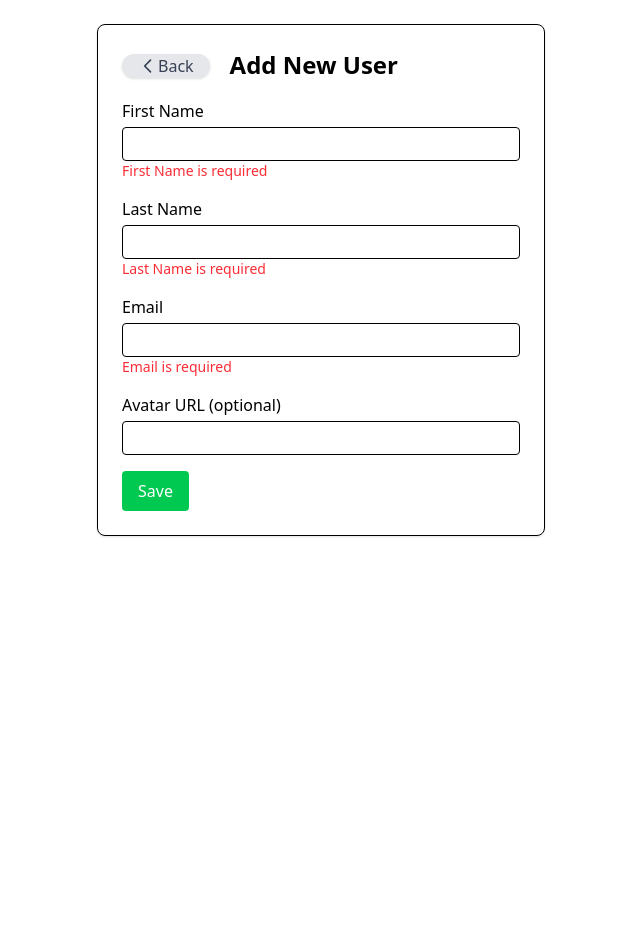
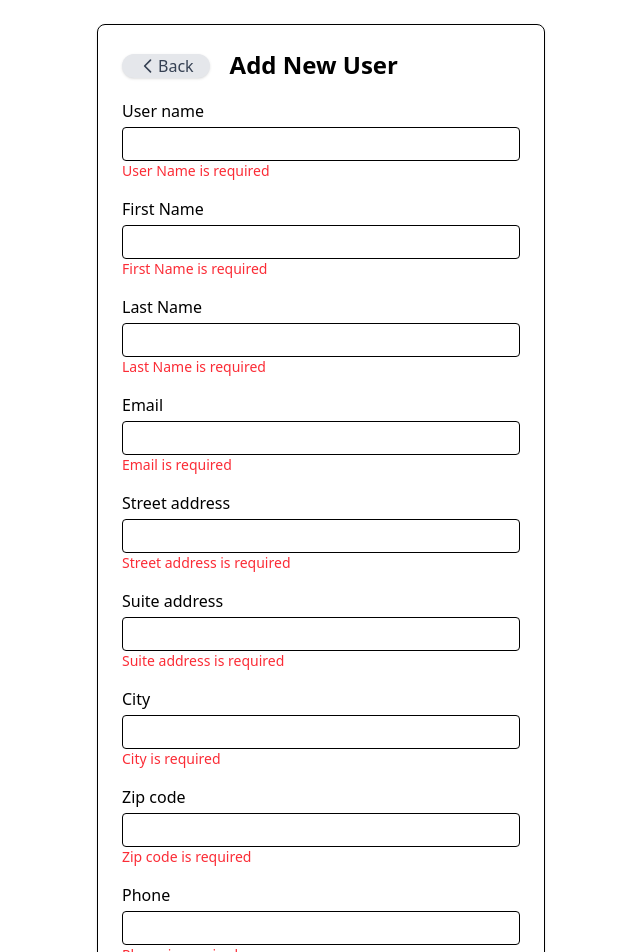
Before and after one commit to afava-ava/AngularBasic-FinalLab-UserManager, an Angular app: page /users/add in a window 1280 px wide. Shown: the top 952 px of the page, without its empty margins (319-959 px from the left). Before the commit the page ends 800 px from the top, so only its background shows below. Built offline with nearby package versions, Linux system fonts and the light colour scheme.

Commit message:
Modify add and detail user screens to get all properties and use reactive forms

```diff
--- a/src/app/features/shared/pipes/fullName.pipe.ts
+++ b/src/app/features/shared/pipes/fullName.pipe.ts
@@ -10,17 +10,12 @@ export class FullNamePipe implements PipeTransform {
       return '';
     }
 
-    const splitFullname = value.split(';');
+    const splitFullname = value.split(' ');
 
-    const capitalizeSplitFullName = splitFullname.map(chunk =>
-      {
-        if (chunk.length > 0) {
-        return chunk.charAt(0).toUpperCase() + chunk.slice(1);
-        }
-        return '';
-      });
+    const capitalize = (chunk: string) => {
+      return chunk.charAt(0).toUpperCase() + chunk.slice(1);
+    };
 
-    return capitalizeSplitFullName.join(' ');
+    return `${capitalize(splitFullname[1])}, ${capitalize(splitFullname[0])}`;
   }
-
 }
--- a/src/app/features/users/components/add-user-form/add-user-form.html
+++ b/src/app/features/users/components/add-user-form/add-user-form.html
@@ -17,16 +17,18 @@
     </a>
     <h2 class="ml-5 pb-0.5 text-2xl font-bold">Add New User</h2>
   </div>
-  <form (ngSubmit)="onSubmit(form)" #form="ngForm" class="space-y-4">
+  <form [formGroup]="form" (ngSubmit)="onSubmit()" class="space-y-4">
+    <div>
+      <label class="block mb-1">User name</label>
+      <input formControlName="userName" class="border rounded w-full px-2 py-1" />
+      @if (userName?.errors?.['required']) {
+      <div class="text-red-500 text-sm">User Name is required</div>
+      }
+    </div>
+
     <div>
       <label class="block mb-1">First Name</label>
-      <input
-        name="firstName"
-        [(ngModel)]="user.firstName"
-        required
-        #firstName="ngModel"
-        class="border rounded w-full px-2 py-1"
-      />
+      <input formControlName="firstName" class="border rounded w-full px-2 py-1" />
       @if (firstName?.errors?.['required']) {
       <div class="text-red-500 text-sm">First Name is required</div>
       }
@@ -34,13 +36,7 @@
 
     <div>
       <label class="block mb-1">Last Name</label>
-      <input
-        name="lastName"
-        [(ngModel)]="user.lastName"
-        required
-        #lastName="ngModel"
-        class="border rounded w-full px-2 py-1"
-      />
+      <input formControlName="lastName" class="border rounded w-full px-2 py-1" />
       @if (lastName?.errors?.['required']) {
       <div class="text-red-500 text-sm">Last Name is required</div>
       }
@@ -48,15 +44,7 @@
 
     <div>
       <label class="block mb-1">Email</label>
-      <input
-        name="email"
-        [(ngModel)]="user.email"
-        required
-        email="true"
-        type="email"
-        #email="ngModel"
-        class="border rounded w-full px-2 py-1"
-      />
+      <input formControlName="email" type="email" class="border rounded w-full px-2 py-1" />
       @if (email?.errors?.['required']) {
       <div class="text-red-500 text-sm">Email is required</div>
       } @if (email?.errors?.['email']) {
@@ -65,15 +53,59 @@
     </div>
 
     <div>
-      <label class="block mb-1">Avatar URL (optional)</label>
-      <input name="avatar" [(ngModel)]="user.avatar" class="border rounded w-full px-2 py-1" />
+      <label class="block mb-1">Street address</label>
+      <input formControlName="street" class="border rounded w-full px-2 py-1" />
+      @if (street?.errors?.['required']) {
+      <div class="text-red-500 text-sm">Street address is required</div>
+      }
     </div>
 
-    <button
-      type="submit"
-      [disabled]="form.invalid"
-      class="bg-green-500 hover:bg-green-600 text-white px-4 py-2 rounded"
-    >
+    <div>
+      <label class="block mb-1">Suite address</label>
+      <input formControlName="suite" class="border rounded w-full px-2 py-1" />
+      @if (suite?.errors?.['required']) {
+      <div class="text-red-500 text-sm">Suite address is required</div>
+      }
+    </div>
+
+    <div>
+      <label class="block mb-1">City</label>
+      <input formControlName="city" class="border rounded w-full px-2 py-1" />
+      @if (city?.errors?.['required']) {
+      <div class="text-red-500 text-sm">City is required</div>
+      }
+    </div>
+
+    <div>
+      <label class="block mb-1">Zip code</label>
+      <input formControlName="zipCode" class="border rounded w-full px-2 py-1" />
+      @if (zipCode?.errors?.['required']) {
+      <div class="text-red-500 text-sm">Zip code is required</div>
+      }
+    </div>
+
+    <div>
+      <label class="block mb-1">Phone</label>
+      <input formControlName="phone" class="border rounded w-full px-2 py-1" />
+      @if (phone?.errors?.['required']) {
+      <div class="text-red-500 text-sm">Phone is required</div>
+      }
+    </div>
+
+    <div>
+      <label class="block mb-1">Company</label>
+      <input formControlName="company" class="border rounded w-full px-2 py-1" />
+      @if (company?.errors?.['required']) {
+      <div class="text-red-500 text-sm">Company is required</div>
+      }
+    </div>
+
+    <div>
+      <label class="block mb-1">Avatar URL (optional)</label>
+      <input formControlName="avatar" class="border rounded w-full px-2 py-1" />
+    </div>
+
+    <button type="submit" class="bg-green-500 hover:bg-green-600 text-white px-4 py-2 rounded">
       Save
     </button>
   </form>
--- a/src/app/features/users/components/add-user-form/add-user-form.ts
+++ b/src/app/features/users/components/add-user-form/add-user-form.ts
@@ -1,31 +1,64 @@
-import { Component, EventEmitter, Output } from '@angular/core';
-import { FormsModule } from '@angular/forms';
+import { Component, EventEmitter, inject, Output } from '@angular/core';
+import { FormBuilder, ReactiveFormsModule, Validators } from '@angular/forms';
 import { RouterLink } from '@angular/router';
+import { User } from '../../models/user';
 
 @Component({
   selector: 'app-add-user-form',
-  imports: [FormsModule, RouterLink],
+  imports: [ReactiveFormsModule, RouterLink],
   templateUrl: './add-user-form.html'
 })
 export class AddUserForm {
   @Output() save = new EventEmitter<any>();
 
-  user = {
-    firstName: '',
-    lastName: '',
-    email: '',
-    avatar: ''
+  fb = inject(FormBuilder);
+
+  form = this.fb.group({
+    userName: ['', [Validators.required]],
+    firstName: ['', [Validators.required]],
+    lastName: ['', [Validators.required]],
+    email: ['', [Validators.required, Validators.email]],
+    street: ['', [Validators.required]],
+    suite: ['', [Validators.required]],
+    city: ['', [Validators.required]],
+    zipCode: ['', [Validators.required]],
+    phone: ['', [Validators.required]],
+    company: ['', [Validators.required]],
+    avatar: ['']
+  });
+
+  get userName() { return this.form.get('userName'); }
+  get firstName() { return this.form.get('firstName'); }
+  get lastName() { return this.form.get('lastName'); }
+  get email() { return this.form.get('email'); }
+  get street() { return this.form.get('street'); }
+  get suite() { return this.form.get('suite'); }
+  get city() { return this.form.get('city'); }
+  get zipCode() { return this.form.get('zipCode'); }
+  get phone() { return this.form.get('phone'); }
+  get company() { return this.form.get('company'); }
+
+  private mapFormToUser(formValue: any): User {
+    return {
+      id: 0, // ID will be set by the backend
+      username: formValue.userName,
+      name: `${formValue.firstName} ${formValue.lastName}`,
+      email: formValue.email,
+      phone: formValue.phone,
+      address: {
+        street: formValue.street,
+        suite: formValue.suite,
+        city: formValue.city,
+        zipCode: formValue.zipCode
+      },
+      company: formValue.company,
+      avatar: formValue.avatar || undefined
+    };
   }
 
-  onSubmit(form: any) {
-    if (form.valid) {
-      this.save.emit(this.user);
-      this.user = {
-        firstName: '',
-        lastName: '',
-        email: '',
-        avatar: ''
-      };
+  onSubmit() {
+    if (this.form.valid) {
+      this.save.emit(this.mapFormToUser(this.form.value));
     }
   }
 }
--- a/src/app/features/users/components/user-list-item/user-list-item.html
+++ b/src/app/features/users/components/user-list-item/user-list-item.html
@@ -3,7 +3,7 @@
     routerLink="/users/{{ user.id }}"
     class="no-underline hover:underline font-semibold text-gray-800"
   >
-    {{ user.firstName + ';' + user.lastName | fullName }}
+    {{ user.name | fullName }}
   </a>
   @if(isMockVersion){
   <button
--- a/src/app/features/users/mappers/user-mapper.ts
+++ b/src/app/features/users/mappers/user-mapper.ts
@@ -4,9 +4,17 @@ export function mapApiUser(apiUser: any): User {
   // Split full name into first and last name
   return {
     id: apiUser.id,
-    firstName: apiUser.name.split(' ')[0],
-    lastName: apiUser.name.split(' ').slice(1).join(' '),
+    name: apiUser.name,
+    username: apiUser.username,
     email: apiUser.email,
+    phone: apiUser.phone,
+    address: {
+      street: apiUser.address.street,
+      suite: apiUser.address.suite,
+      city: apiUser.address.city,
+      zipCode: apiUser.address.zipCode
+    },
+    company: apiUser.company.name,
     avatar: `https://i.pravatar.cc/150?img=1${apiUser.id}` // optional
   };
 }
--- a/src/app/features/users/models/user.ts
+++ b/src/app/features/users/models/user.ts
@@ -1,7 +1,15 @@
 export interface User {
     id: number;
-    firstName: string;
-    lastName: string;
+    name: string;
+    username: string;
     email: string;
+    phone: string;
+    address:{
+        street: string,
+        suite: string,
+        city: string,
+        zipCode: string,
+    };
+    company: string;
     avatar?: string;
 }
--- /dev/null
+++ b/src/app/features/users/models/user.utils.ts
@@ -0,0 +1,6 @@
+import { User } from "./user";
+
+export function getFullAddress(user: User): string {
+  const { street, suite, city, zipCode } = user.address;
+  return `${street}, ${suite}, ${city}, ${zipCode}`;
+}
--- a/src/app/features/users/services/user-api.ts
+++ b/src/app/features/users/services/user-api.ts
@@ -11,9 +11,51 @@ import { UserSettings } from './user-settings';
 export class UserApi {
 
   private mockUsers: User[] = [
-    { id: 1, firstName: 'Juan', lastName: 'Pérez', email: 'juan.perez@example.com', avatar: 'https://i.pravatar.cc/150?img=1' },
-    { id: 2, firstName: 'Ana', lastName: 'López', email: 'ana.lopez@example.com', avatar: 'https://i.pravatar.cc/150?img=2' },
-    { id: 3, firstName: 'Luis', lastName: 'Martínez', email: 'luis.martinez@example.com', avatar: 'https://i.pravatar.cc/150?img=3' }
+    {
+      id: 1,
+      name: 'Juan Pérez',
+      username: 'juanp',
+      email: 'juan.perez@example.com',
+      phone: '555-1234',
+      address: {
+        street: 'Calle Falsa',
+        suite: 'Apt. 1',
+        city: 'Madrid',
+        zipCode: '28001'
+      },
+      company: 'Acme Inc.',
+      avatar: 'https://i.pravatar.cc/150?img=1'
+    },
+    {
+      id: 2,
+      name: 'Ana López',
+      username: 'analo',
+      email: 'ana.lopez@example.com',
+      phone: '555-5678',
+      address: {
+        street: 'Avenida Real',
+        suite: 'Suite 2',
+        city: 'Barcelona',
+        zipCode: '08002'
+      },
+      company: 'Globex Corporation',
+      avatar: 'https://i.pravatar.cc/150?img=2'
+    },
+    {
+      id: 3,
+      name: 'Luis Martínez',
+      username: 'luism',
+      email: 'luis.martinez@example.com',
+      phone: '555-9012',
+      address: {
+        street: 'Plaza Mayor',
+        suite: 'Piso 3',
+        city: 'Valencia',
+        zipCode: '46003'
+      },
+      company: 'Initech',
+      avatar: 'https://i.pravatar.cc/150?img=3'
+    }
   ];
 
   http = inject(HttpClient);
```
Also changed, not shown: src/app/features/users/containers/user-detail/user-detail.html (+16 -6 lines), src/app/features/users/containers/user-detail/user-detail.ts (+11 -2 lines).
